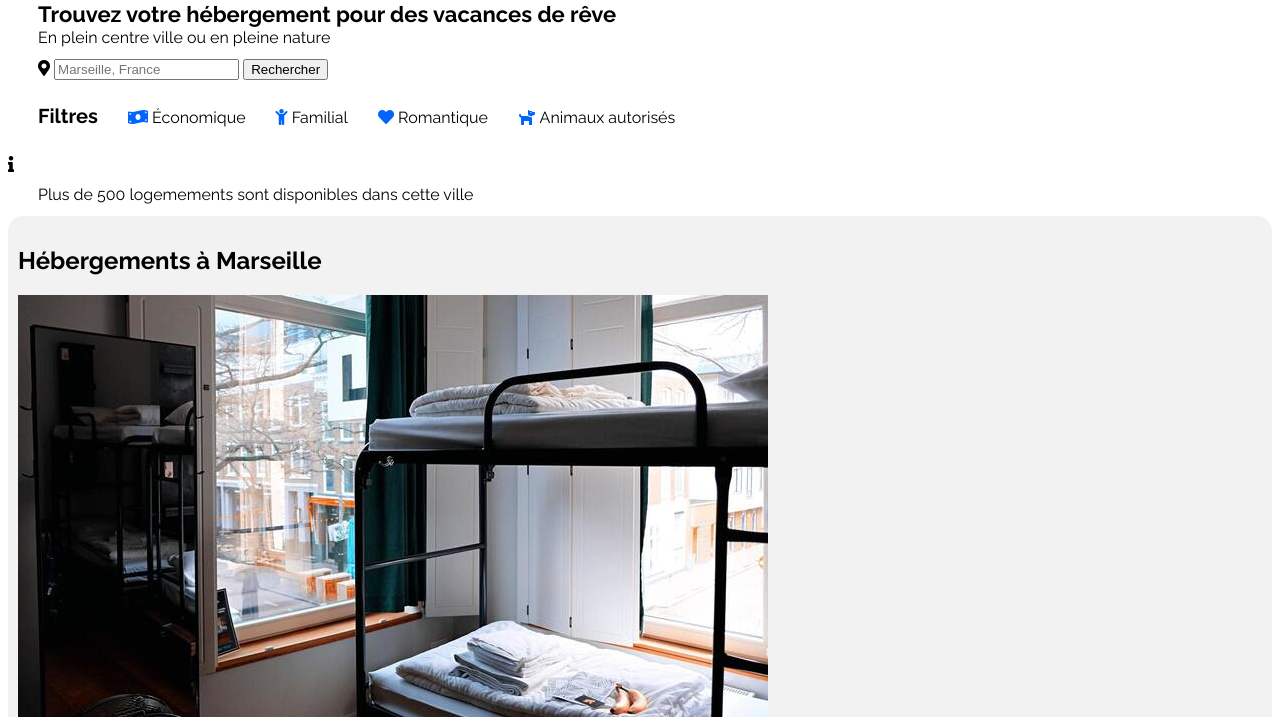
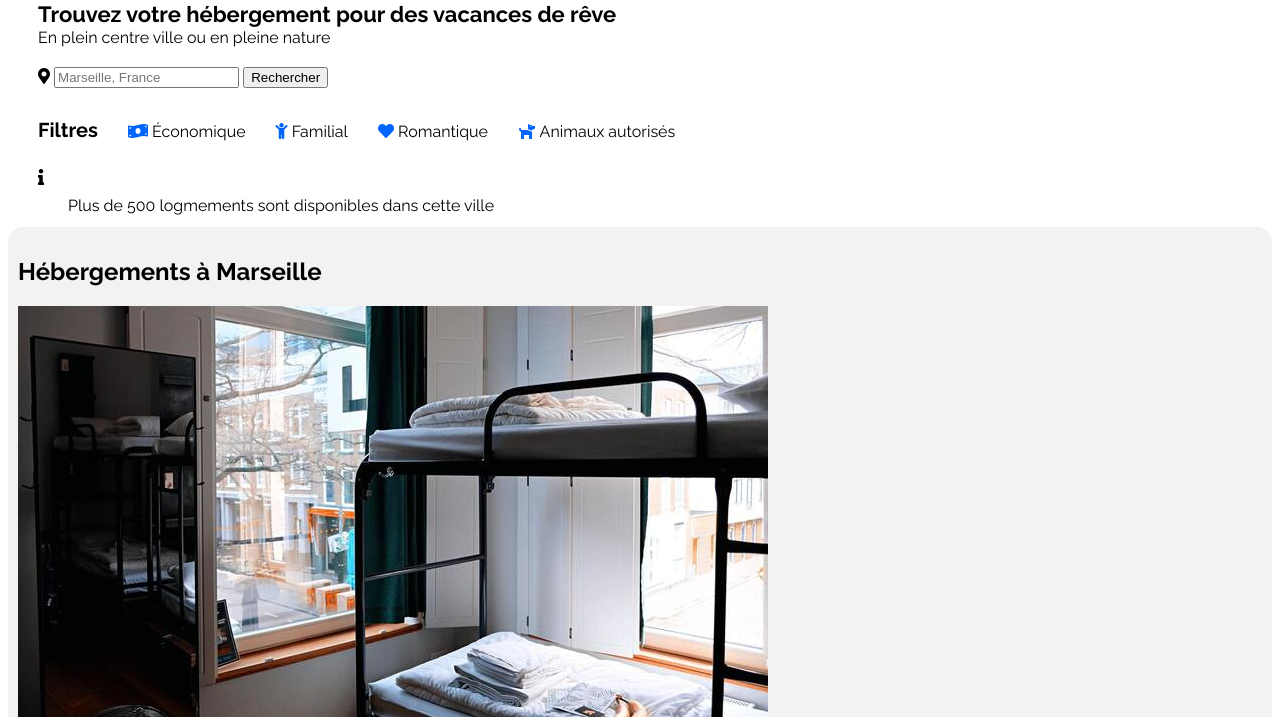
Before and after one commit to Seelyks/KevinCordier_2_11082021, a plain HTML site: page test.html in a window 1280 px wide. Shown: the part 83-800 px from the top of the page. Drawn offline with Linux system fonts and the light colour scheme.

Commit message:
Ajout et modif dans le header

```diff
--- a/styles.css
+++ b/styles.css
@@ -35,11 +35,17 @@ margin-left: 30px;
 line-height : 10px;
 }
 
+.recherche-form{
+margin-left: 30px;
+line-height: 35px;
+}
 
+.recherche-form button {
+border-radius: 15px solid #0065FC;
 
+}
 
 .filtres{
-
   display: flex;
   }
 
@@ -47,29 +53,29 @@ line-height : 10px;
   font-size: 20px;
   line-height: 40px;
   margin-left: 30px;
-
-
-
   }
 
   .filtres i {
     color: #0065fc;
   }
+
   .filtres-item{
 
     margin-left: 30px;
     line-height: 75px;
   }
 
-
-
-
-.recherche-form{
+  .info {
   margin-left: 30px;
 }
 
-.recherche-form button {
-border-radius: 15px solid #0065FC;
+.logo-info{
+line-height: 10px;
+
+}
+  .info p{
+
+
 
   }
 
--- a/test.html
+++ b/test.html
@@ -55,8 +55,10 @@
         </div>
 
         <div class="info">
-          <i class="fas fa-info"></i>
-          <p>Plus de 500 logemements sont disponibles dans cette ville</p>
+          <div class="logo-info">
+            <i class="fas fa-info"></i>
+          </div>
+          <p>Plus de 500 logmements sont disponibles dans cette ville</p>
         </div>
       </div>
     </header>
```
Lines whose indentation alone changed are shown as unchanged.
